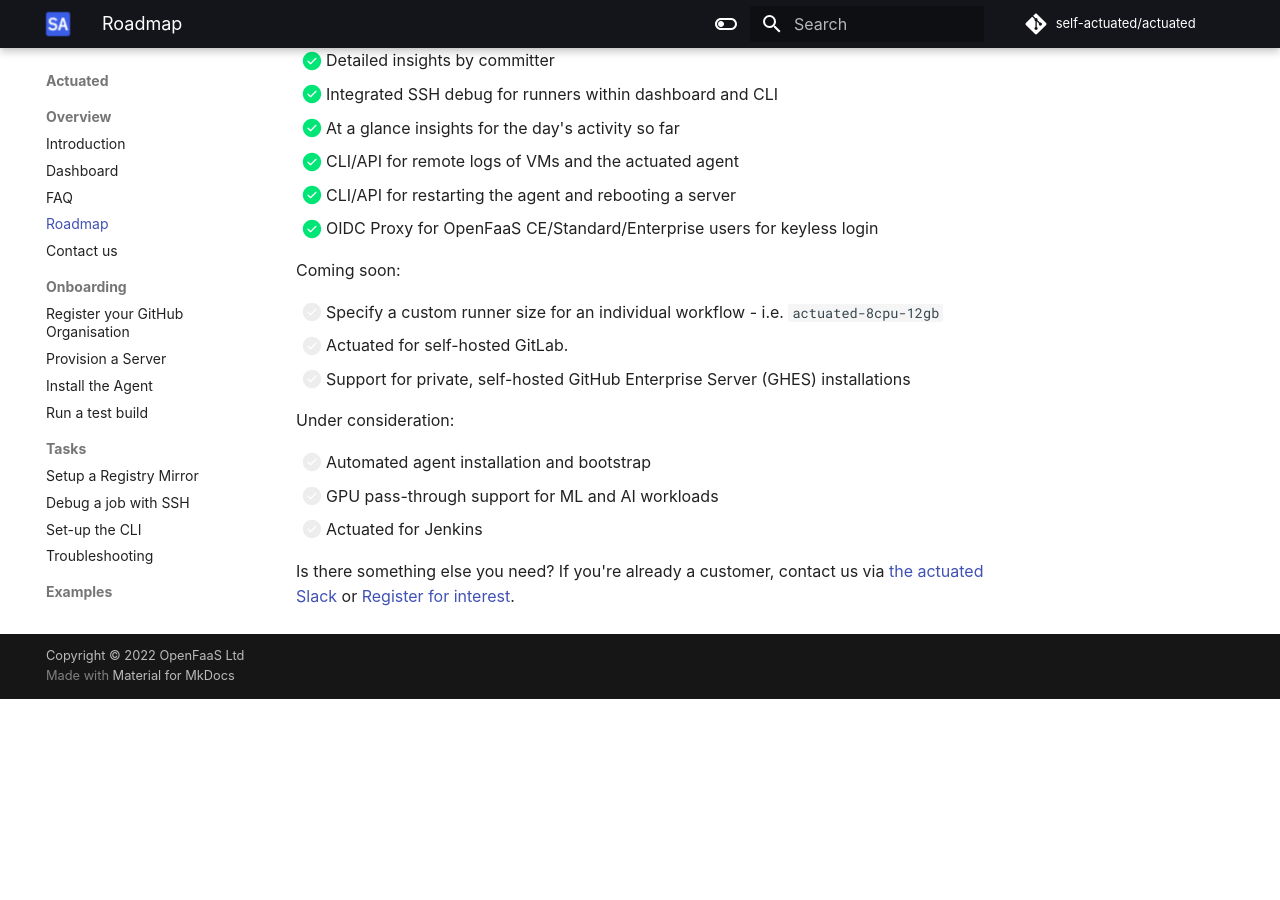
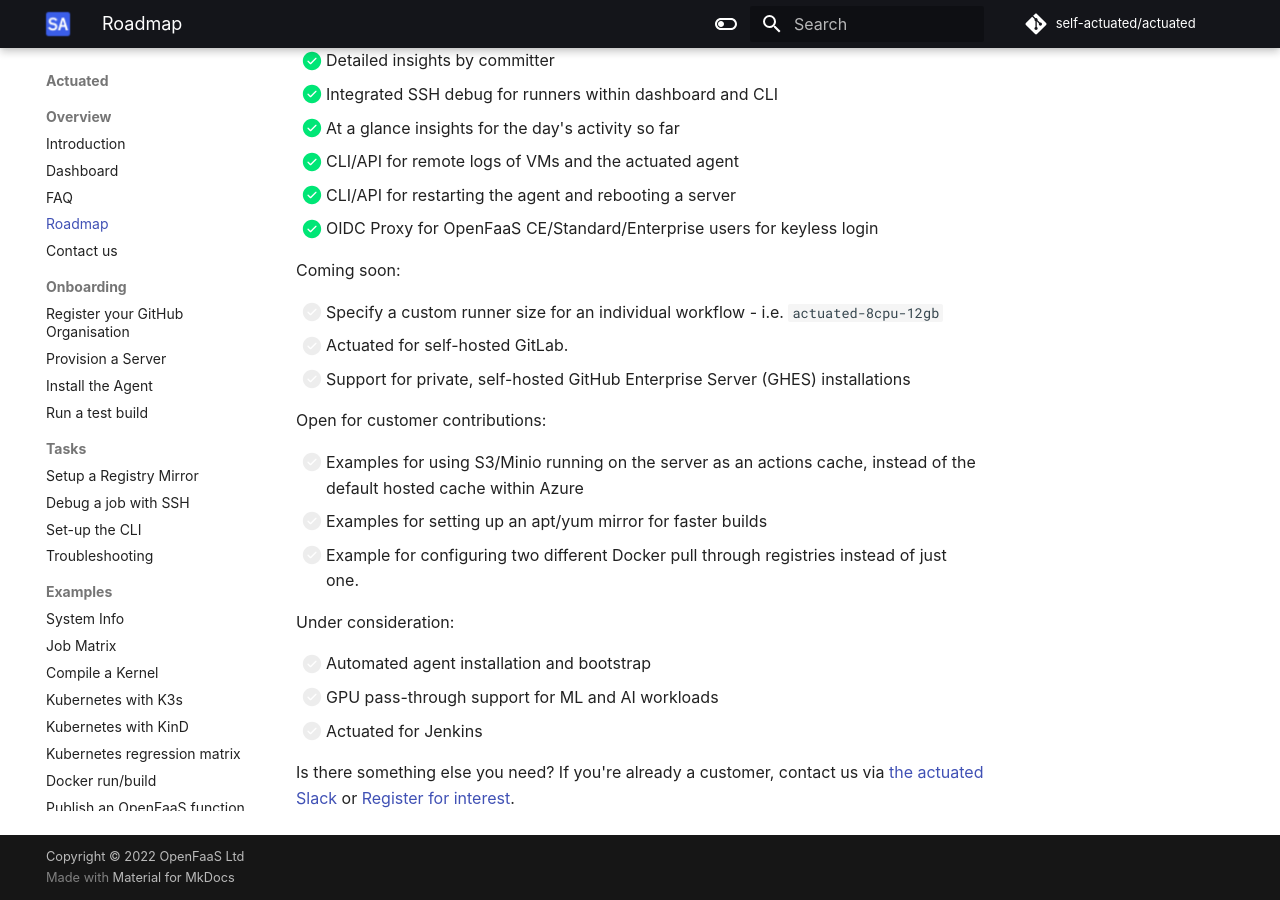
Before and after one commit to welteki/docs.actuated.dev, an MkDocs documentation site: the page built from docs/roadmap.md, in a window 1280 px wide and 900 px high, scrolled down 1307 px. Built offline with MkDocs 1.6.1 and Material for MkDocs 9.7.7, drawn with Linux system fonts in a browser that asks for light colours; some web fonts are replaced; before the commit the page ends 2006 px from its top, so only the background shows below that.

Commit message:
Add to roadmap
Signed-off-by: Alex Ellis (OpenFaaS Ltd) <alexellis2@gmail.com>

```diff
--- a/docs/roadmap.md
+++ b/docs/roadmap.md
@@ -48,6 +48,12 @@
 * [ ] Actuated for self-hosted GitLab.
 * [ ] Support for private, self-hosted GitHub Enterprise Server (GHES) installations
 
+Open for customer contributions:
+
+* [ ] Examples for using S3/Minio running on the server as an actions cache, instead of the default hosted cache within Azure
+* [ ] Examples for setting up an apt/yum mirror for faster builds
+* [ ] Example for configuring two different Docker pull through registries instead of just one.
+
 Under consideration:
 
 * [ ] Automated agent installation and bootstrap
```
